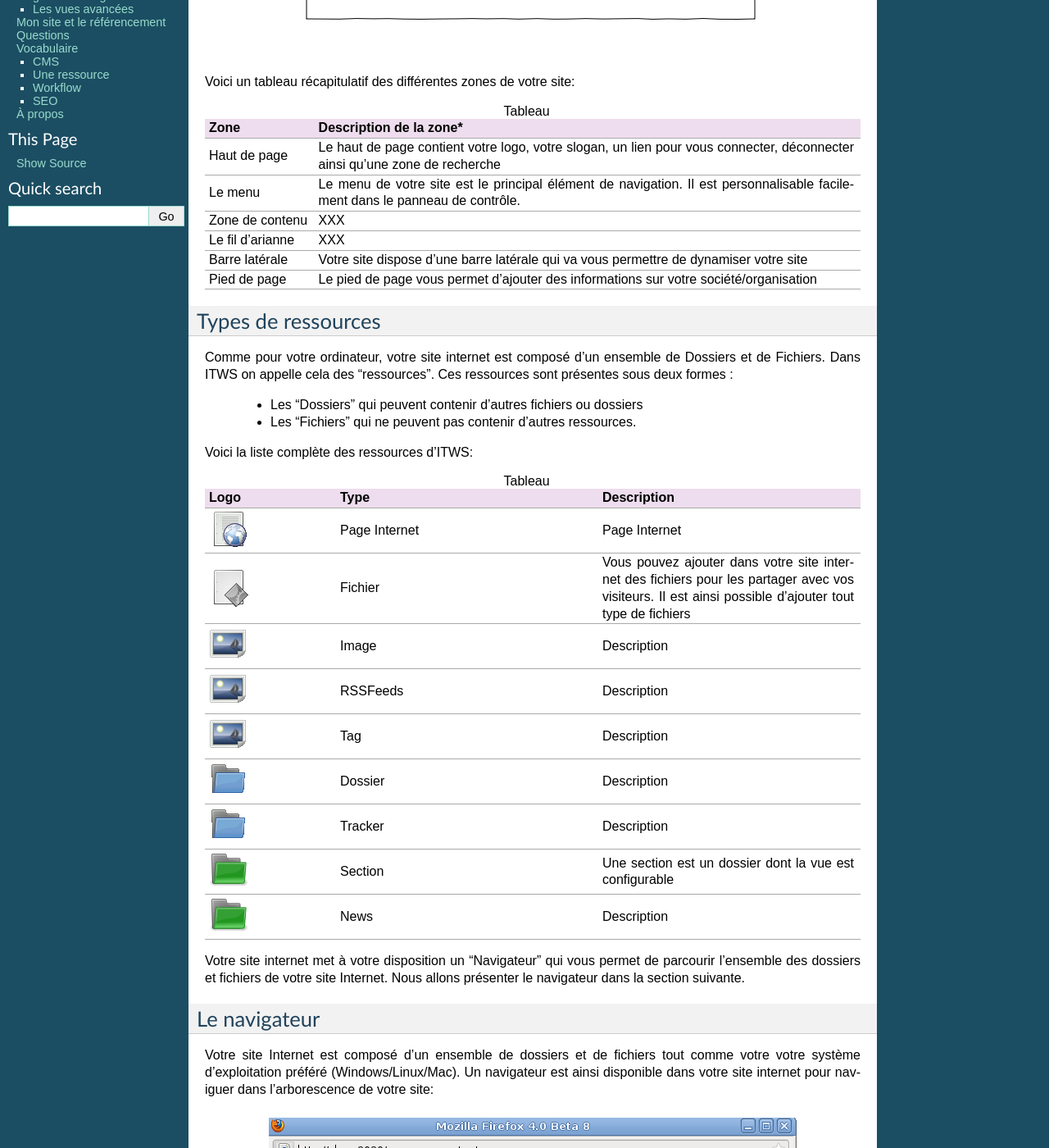
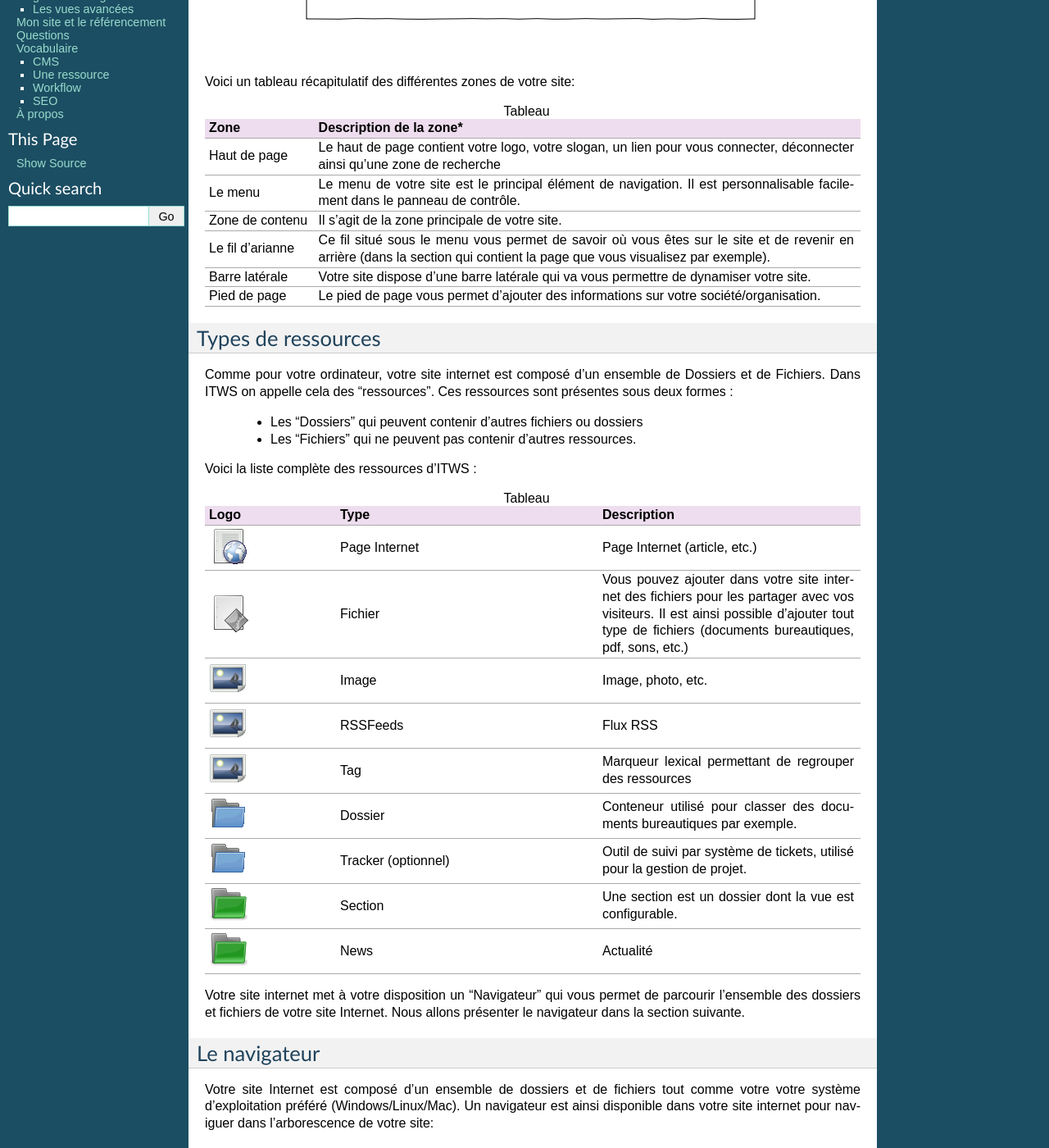
Before and after one commit to hforge/itws, a Sphinx documentation site: the page built from docs/index.rst, in a window 1280 px wide and 1400 px high, scrolled down 791 px. Shown: the whole window at 82% size. Built offline with Sphinx 7.4.7, drawn with Linux system fonts in a browser that asks for light colours; some of the changed text lies outside the part shown.

Commit message:
docs: update french version.

```diff
--- a/docs/index.rst
+++ b/docs/index.rst
@@ -35,22 +35,26 @@
       - Description de la zone*
 
     * - Haut de page
-      - Le haut de page contient votre logo, votre slogan, un lien pour vous connecter, déconnecter ainsi qu'une zone de recherche
+      - Le haut de page contient votre logo, votre slogan, un lien pour vous
+        connecter, déconnecter ainsi qu'une zone de recherche
 
     * - Le menu
-      - Le menu de votre site est le principal élément de navigation. Il est personnalisable facilement dans le panneau de contrôle.
+      - Le menu de votre site est le principal élément de navigation. Il est
+        personnalisable facilement dans le panneau de contrôle.
 
     * - Zone de contenu
-      - XXX
+      - Il s'agit de la zone principale de votre site.
 
     * - Le fil d'arianne
-      - XXX
+      - Ce fil situé sous le menu vous permet de savoir où vous êtes sur le
+        site et de revenir en arrière (dans la section qui contient la page que
+        vous visualisez par exemple).
 
     * - Barre latérale
-      - Votre site dispose d'une barre latérale qui va vous permettre de dynamiser votre site
+      - Votre site dispose d'une barre latérale qui va vous permettre de dynamiser votre site.
 
     * - Pied de page
-      - Le pied de page vous permet d'ajouter des informations sur votre société/organisation
+      - Le pied de page vous permet d'ajouter des informations sur votre société/organisation.
 
 
 Types de ressources
@@ -62,7 +66,7 @@
   - Les "Dossiers" qui peuvent contenir d'autres fichiers ou dossiers
   - Les "Fichiers" qui ne peuvent pas contenir d'autres ressources.
 
-Voici la liste complète des ressources d'ITWS:
+Voici la liste complète des ressources d'ITWS :
 
 
 .. list-table:: Tableau
@@ -75,39 +79,41 @@
 
     * - .. image:: figures/html.*
       - Page Internet
-      - Page Internet
+      - Page Internet (article, etc.)
 
     * - .. image:: figures/file.*
       - Fichier
-      - Vous pouvez ajouter dans votre site internet des fichiers pour les partager avec vos visiteurs. Il est ainsi possible d'ajouter tout type de fichiers
+      - Vous pouvez ajouter dans votre site internet des fichiers pour les
+        partager avec vos visiteurs. Il est ainsi possible d'ajouter tout type
+        de fichiers (documents bureautiques, pdf, sons, etc.)
 
     * - .. image:: figures/image.*
       - Image
-      - Description
+      - Image, photo, etc.
 
     * - .. image:: figures/image.*
       - RSSFeeds
-      - Description
+      - Flux RSS
 
     * - .. image:: figures/image.*
       - Tag
-      - Description
+      - Marqueur lexical permettant de regrouper des ressources
 
     * - .. image:: figures/folder.*
       - Dossier
-      - Description
+      - Conteneur utilisé pour classer des documents bureautiques par exemple.
 
     * - .. image:: figures/folder.*
-      - Tracker
-      - Description
+      - Tracker (optionnel)
+      - Outil de suivi par système de tickets, utilisé pour la gestion de projet.
 
     * - .. image:: figures/section.*
       - Section
-      - Une section est un dossier dont la vue est configurable
+      - Une section est un dossier dont la vue est configurable.
 
     * - .. image:: figures/section.*
       - News
-      - Description
+      - Actualité
 
 
 Votre site internet met à votre disposition un "Navigateur" qui vous permet de parcourir l'ensemble
@@ -309,23 +315,24 @@
 
     * - .. image:: figures/html.*
       - Contact
-      - Formulaire de contact pour recueillir des messages des utilisateurs
+      - Formulaire de contact pour recueillir des messages des utilisateurs.
 
     * - .. image:: figures/html.*
       - Flux de contenu
-      - Formulaire de contact pour recueillir des messages des utilisateurs
+      - Affiche un ensemble d'actualités (news), pages web et/ou sections d'un
+        conteneur donné selon différents critères.
 
     * - .. image:: figures/html.*
       - Galerie
-      - Galerie d'images
+      - Galerie d'images, on affiche les miniatures des images.
 
     * - .. image:: figures/html.*
       - Carte
-      - Affiche un emplacement sur Google Maps ou OpenStreetMap
+      - Affiche un emplacement sur Google Maps ou OpenStreetMap.
 
     * - .. image:: figures/html.*
       - Diaporama
-      - Diaporama d'une liste d'images
+      - Diaporama d'un ensemble d'images.
 
 
 Vue galerie
@@ -608,4 +615,4 @@
 Cette documentation a été rédigée par:
 
    - Taverne Sylvain
-   - XXX
+   - Deram Nicolas
```
Also changed, not shown: other parts of docs/index.rst (+2 -2 lines).
